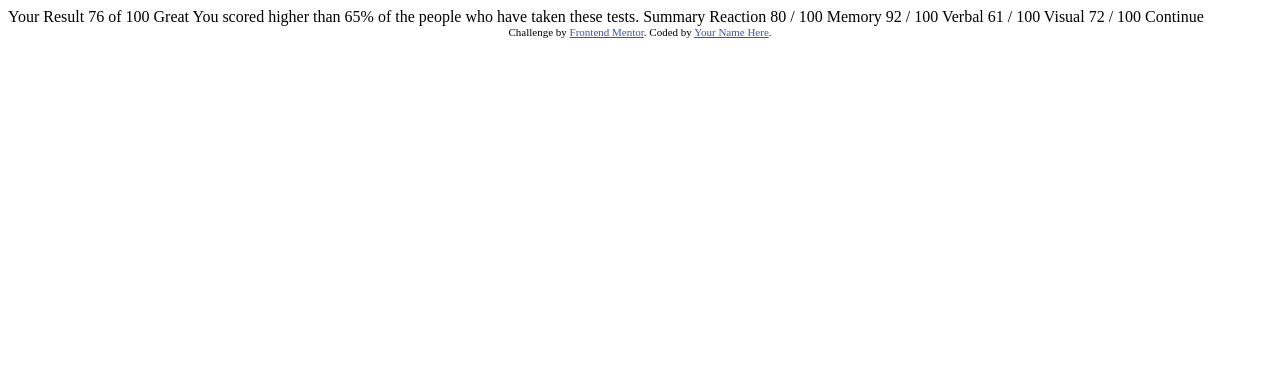
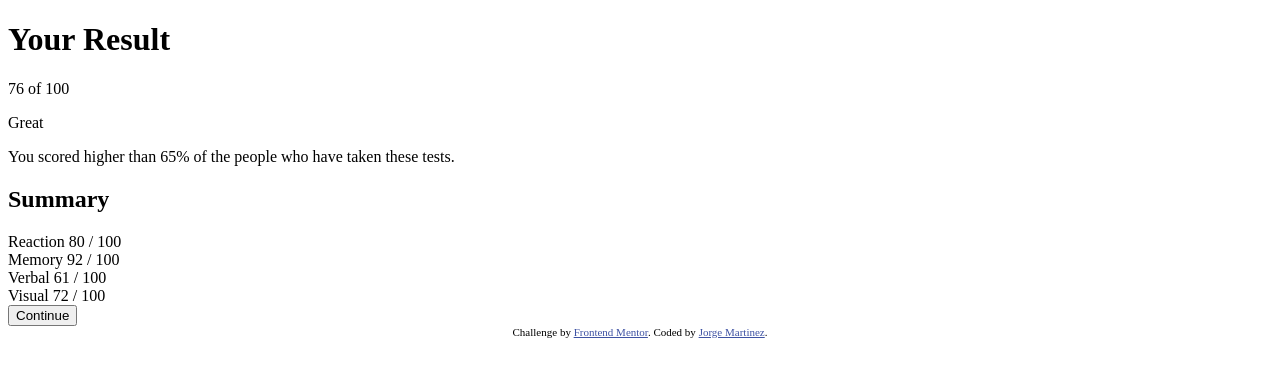
Before and after one commit to TrueKarter/results-summary-component, a plain HTML site: page index.html in a window 1280 px wide. Drawn offline with Linux system fonts and the light colour scheme.

Commit message:
Structured HTML

```diff
--- a/index.html
+++ b/index.html
@@ -1,47 +1,52 @@
 <!DOCTYPE html>
 <html lang="en">
   <head>
-  <meta charset="UTF-8">
-  <meta name="viewport" content="width=device-width, initial-scale=1.0"> <!-- displays site properly based on user's device -->
+    <meta charset="UTF-8" />
+    <meta name="viewport" content="width=device-width, initial-scale=1.0" />
+    <!-- displays site properly based on user's device -->
 
-  <link rel="icon" type="image/png" sizes="32x32" href="./assets/images/favicon-32x32.png">
+    <link
+      rel="icon"
+      type="image/png"
+      sizes="32x32"
+      href="./assets/images/favicon-32x32.png"
+    />
+    <link rel="stylesheet" href="css/style.css" />
 
     <title>Frontend Mentor | Results summary component</title>
-
-  <!-- Feel free to remove these styles or customise in your own stylesheet 👍 -->
-  <style>
-    .attribution { font-size: 11px; text-align: center; }
-    .attribution a { color: hsl(228, 45%, 44%); }
-  </style>
   </head>
   <body>
+    <main>
+      <div class="result-component">
+        <h1 class="card-heading" id="title">Your Result</h1>
+        <div class="result-score"><span>76</span> of 100</div>
+        <p id="result-grade">Great</p>
+        <p id="result-info">
+          You scored higher than 65% of the people who have taken these tests.
+        </p>
+      </div>
+      <div class="result-summary">
+        <h2 class="card-heading">Summary</h2>
+        <div class="score-container">
+          <div class="summary-score">Reaction 80 / 100</div>
+          <div class="summary-score">Memory 92 / 100</div>
+          <div class="summary-score">Verbal 61 / 100</div>
+          <div class="summary-score">Visual 72 / 100</div>
+        </div>
+        <button id="continue-button">Continue</button>
+      </div>
+    </main>
 
-  Your Result
-  76
-  of 100
-
-  Great
-  You scored higher than 65% of the people who have taken these tests.
-
-  Summary
-
-  Reaction
-  80 / 100
-
-  Memory
-  92 / 100
-
-  Verbal
-  61 / 100
-
-  Visual
-  72 / 100
-
-  Continue
-
+    <footer>
       <div class="attribution">
-    Challenge by <a href="https://www.frontendmentor.io?ref=challenge" target="_blank">Frontend Mentor</a>.
-    Coded by <a href="#">Your Name Here</a>.
+        Challenge by
+        <a href="https://www.frontendmentor.io?ref=challenge" target="_blank"
+          >Frontend Mentor</a
+        >. Coded by
+        <a href="https://github.com/TrueKarter" target="_blank"
+          >Jorge Martinez</a
+        >.
       </div>
+    </footer>
   </body>
 </html>
--- /dev/null
+++ b/scss/style.scss
@@ -0,0 +1,8 @@
+.attribution {
+  font-size: 11px;
+  text-align: center;
+}
+
+.attribution a {
+  color: hsl(228, 45%, 44%);
+}
```
Also changed, not shown: css/style.css (added), 1 other file. Lines whose indentation alone changed are shown as unchanged.
